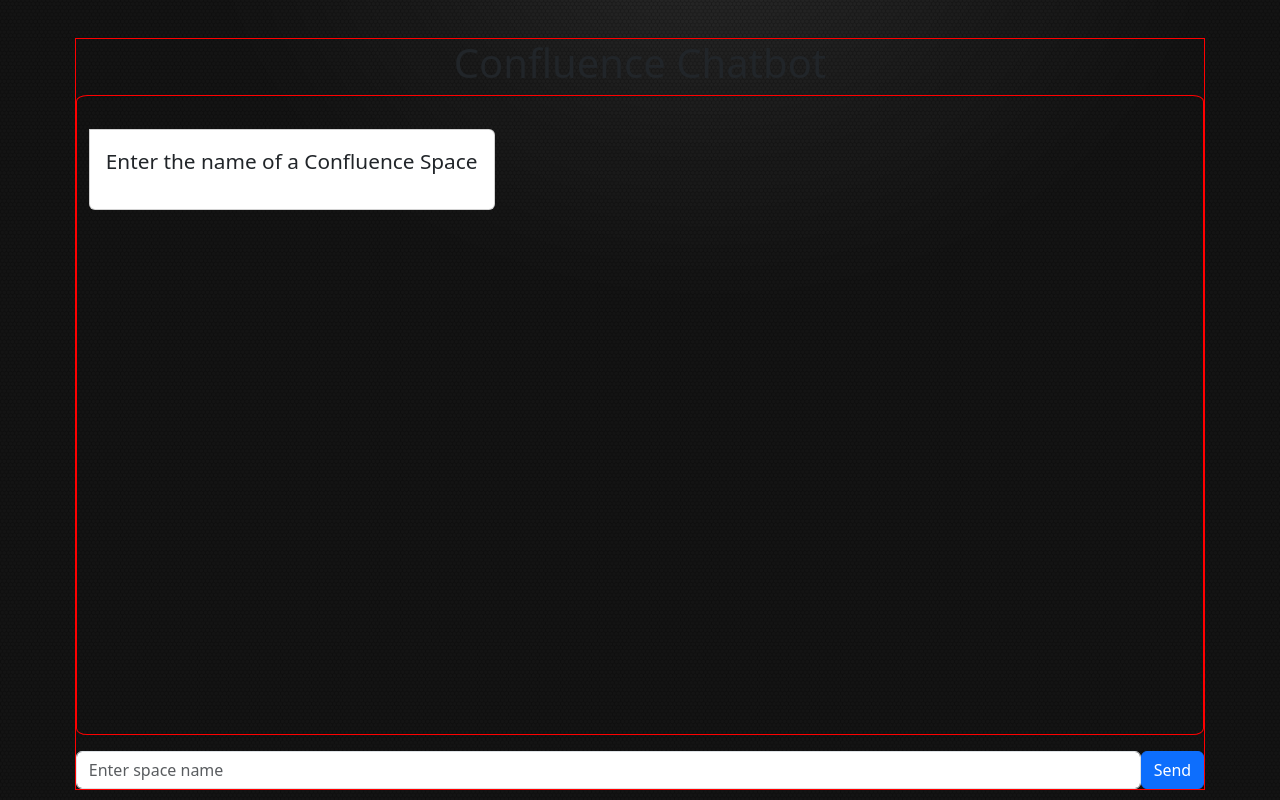
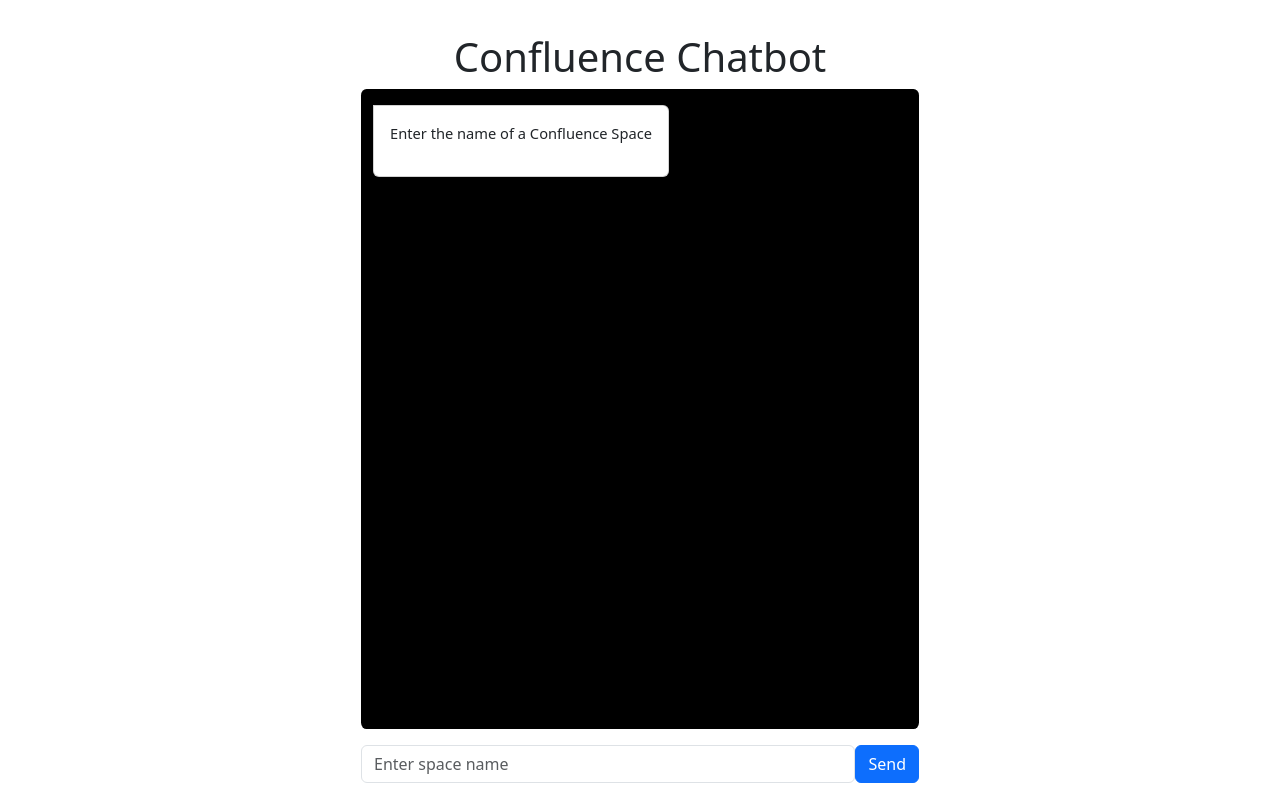
Before and after one commit to PravinPrabhakaran/ConfluenceChatbot, a React (Create React App) app in the folder my-app/: page / in a window 1280 px wide. Built offline with nearby package versions, Linux system fonts and the light colour scheme.

Commit message:
Revert "in use colours completed"
This reverts commit ef41da3599318c6909233472600134949e133f97.

```diff
--- a/my-app/src/App.css
+++ b/my-app/src/App.css
@@ -1,18 +1,18 @@
 .App {
   text-align: center;
+  margin-left:25%;
+  margin-right:25%;
   margin-top: 3%;
-  margin-left: 5%;
-  margin-right: 5%;
-  border: 1px solid red;
+
 }
 
 .messageContainer {
   display:flex;
+  background-color: black;
   justify-content: center;
   height: 80vh;
   border-radius: 1%;
   overflow-y: auto;
-  border: 1px solid red;
 
 }
 
@@ -31,15 +31,9 @@
 }
 
 .chat-box {
-  font-size: 1.3em;
-
+  font-size:11pt;
+  max-width:90%;
   text-overflow: wrap;
   margin-top: 3%;
   text-align:left;
 }
-
-.test {
-  background-color: #005c4b !important;
-
-  color: rgb(0, 0, 0) !important;
-}
--- a/my-app/src/App.js
+++ b/my-app/src/App.js
@@ -88,8 +88,10 @@
     setSpaceSelected(true)
   }
 
+  console.log(messages)
+
   return (
-    <div className="container-fluid">
+    <Container>
 
     <div className="App">
         <h1>Confluence Chatbot</h1>
@@ -135,7 +137,7 @@
 
 
     </div>
-  </div>
+  </Container>
   );
 }
 
--- a/my-app/src/index.css
+++ b/my-app/src/index.css
@@ -5,10 +5,6 @@
     sans-serif;
   -webkit-font-smoothing: antialiased;
   -moz-osx-font-smoothing: grayscale;
-  background-image: url("./background.PNG");
-  background-size: cover;
-  background-repeat: no-repeat;
-  background-attachment: fixed;
 }
 
 code {
```
Also changed, not shown: my-app/src/background.PNG (deleted).
